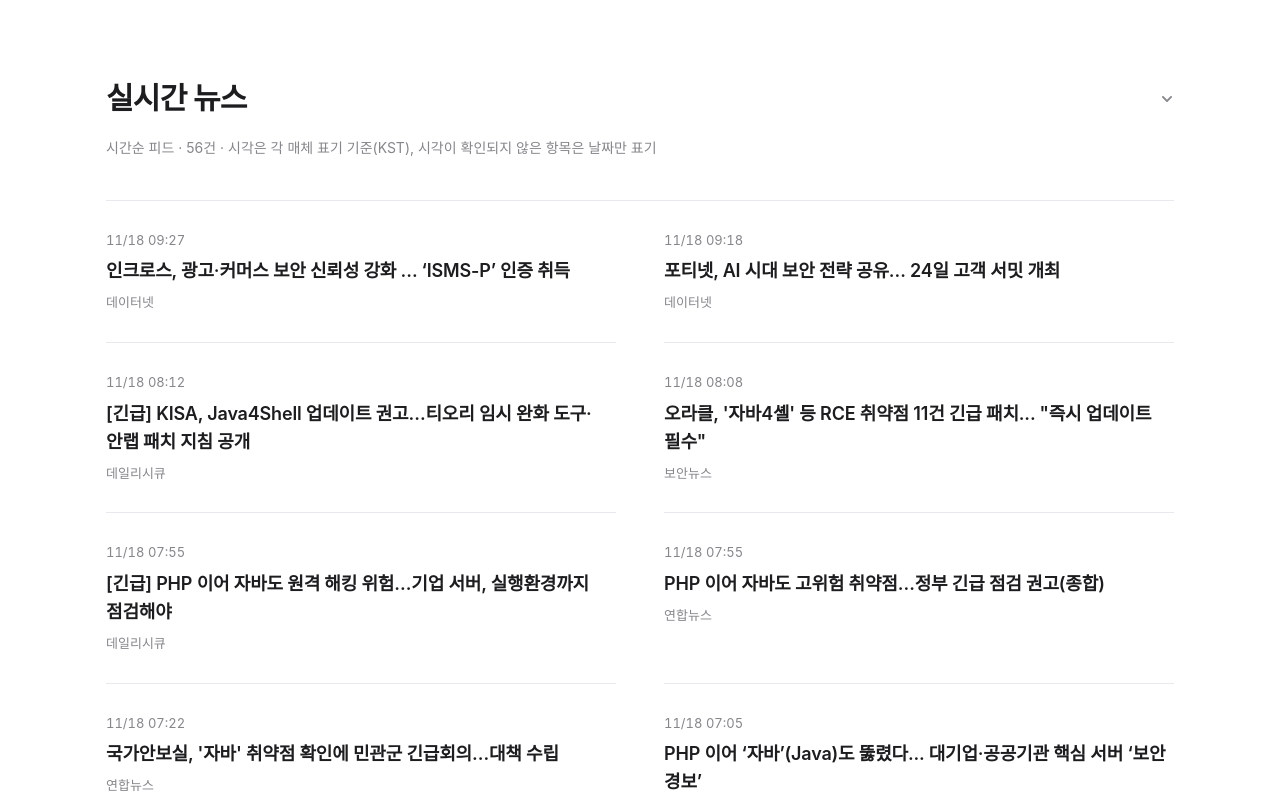
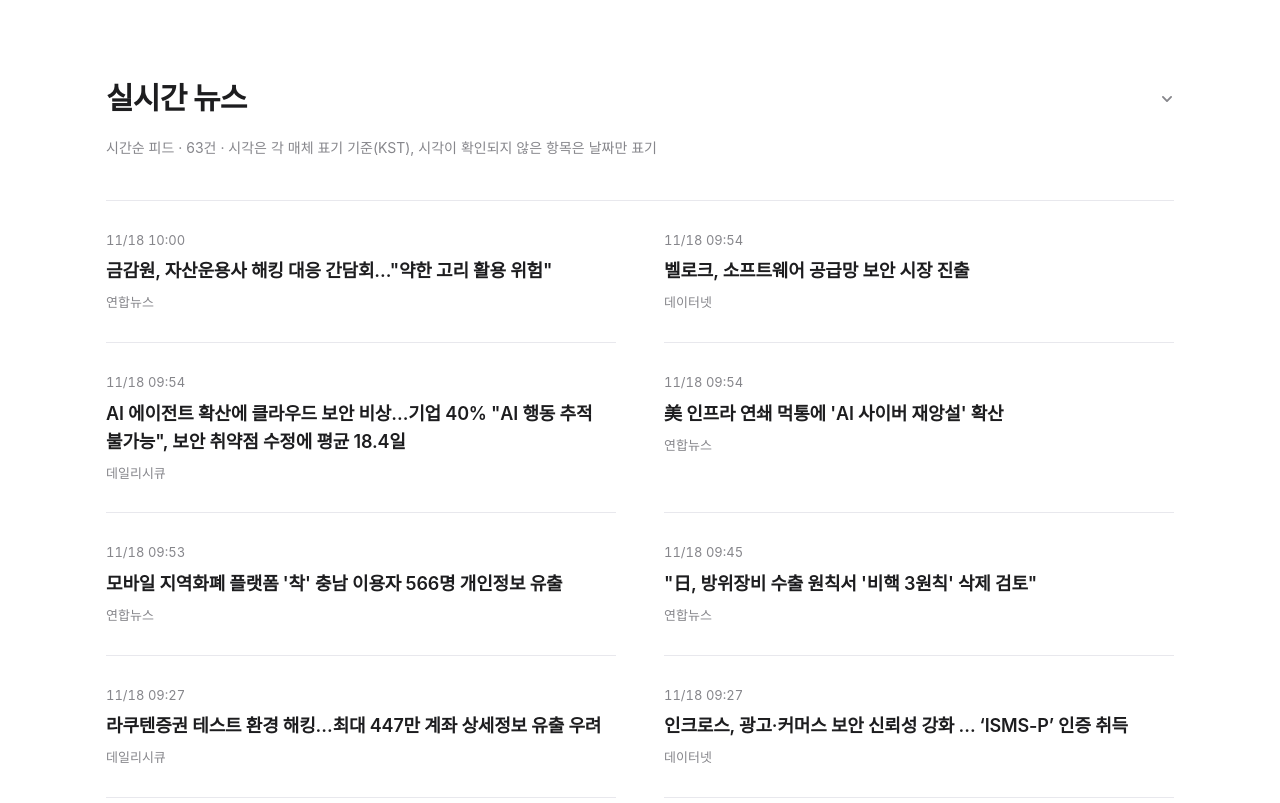
Before and after one commit to seungwooooooo/security-brief, a plain HTML site: page index.html in a window 1280 px wide. Shown: the part 780-1583 px from the top of the page. Drawn offline with Linux system fonts and the light colour scheme.

Commit message:
Update 2026-11-18 briefing: add 7 domestic items (Rakuten, FSS, AI agent cloud, US infra, Chak, Japan non-nuclear, Velock); real-time 56→63, domestic 43→50

```diff
--- a/index.html
+++ b/index.html
@@ -235,12 +235,47 @@
       <section aria-labelledby="h-feed" id="sec-feed">
         <div class="sec-head">
           <h2 id="h-feed"><button class="sec-toggle" type="button" aria-expanded="true" aria-controls="body-feed"><span>실시간 뉴스</span><svg class="chev" viewBox="0 0 12 12" width="14" height="14" aria-hidden="true" focusable="false"><path d="M2.5 4.25 6 7.75l3.5-3.5" fill="none" stroke="currentColor" stroke-width="1.6" stroke-linecap="round" stroke-linejoin="round"/></svg></button></h2>
-          <p>시간순 피드 · 56건 · 시각은 각 매체 표기 기준(KST), 시각이 확인되지 않은 항목은 날짜만 표기</p>
+          <p>시간순 피드 · 63건 · 시각은 각 매체 표기 기준(KST), 시각이 확인되지 않은 항목은 날짜만 표기</p>
         </div>
         <div class="sec-body" id="body-feed">
           <div class="sec-inner">
             <div class="feed">
           <article class="feed-item">
+            <span class="feed-time">11/18 10:00</span>
+            <h3><a href="https://www.yna.co.kr/view/AKR20261118037800002" target="_blank" rel="noopener">금감원, 자산운용사 해킹 대응 간담회…"약한 고리 활용 위험"</a></h3>
+            <span class="feed-src">연합뉴스</span>
+          </article>
+          <article class="feed-item">
+            <span class="feed-time">11/18 09:54</span>
+            <h3><a href="https://www.datanet.co.kr/news/articleView.html?idxno=300270" target="_blank" rel="noopener">벨로크, 소프트웨어 공급망 보안 시장 진출</a></h3>
+            <span class="feed-src">데이터넷</span>
+          </article>
+          <article class="feed-item">
+            <span class="feed-time">11/18 09:54</span>
+            <h3><a href="https://www.dailysecu.com/news/articleView.html?idxno=209584" target="_blank" rel="noopener">AI 에이전트 확산에 클라우드 보안 비상…기업 40% "AI 행동 추적 불가능", 보안 취약점 수정에 평균 18.4일</a></h3>
+            <span class="feed-src">데일리시큐</span>
+          </article>
+          <article class="feed-item">
+            <span class="feed-time">11/18 09:54</span>
+            <h3><a href="https://www.yna.co.kr/view/AKR20261118057300009" target="_blank" rel="noopener">美 인프라 연쇄 먹통에 'AI 사이버 재앙설' 확산</a></h3>
+            <span class="feed-src">연합뉴스</span>
+          </article>
+          <article class="feed-item">
+            <span class="feed-time">11/18 09:53</span>
+            <h3><a href="https://www.yna.co.kr/view/AKR20261118059000063" target="_blank" rel="noopener">모바일 지역화폐 플랫폼 '착' 충남 이용자 566명 개인정보 유출</a></h3>
+            <span class="feed-src">연합뉴스</span>
+          </article>
+          <article class="feed-item">
+            <span class="feed-time">11/18 09:45</span>
+            <h3><a href="https://www.yna.co.kr/view/AKR20261118046000073" target="_blank" rel="noopener">"日, 방위장비 수출 원칙서 '비핵 3원칙' 삭제 검토"</a></h3>
+            <span class="feed-src">연합뉴스</span>
+          </article>
+          <article class="feed-item">
+            <span class="feed-time">11/18 09:27</span>
+            <h3><a href="https://www.dailysecu.com/news/articleView.html?idxno=209583" target="_blank" rel="noopener">라쿠텐증권 테스트 환경 해킹…최대 447만 계좌 상세정보 유출 우려</a></h3>
+            <span class="feed-src">데일리시큐</span>
+          </article>
+          <article class="feed-item">
             <span class="feed-time">11/18 09:27</span>
             <h3><a href="https://www.datanet.co.kr/news/articleView.html?idxno=300263" target="_blank" rel="noopener">인크로스, 광고·커머스 보안 신뢰성 강화 … ‘ISMS-P’ 인증 취득</a></h3>
             <span class="feed-src">데이터넷</span>
@@ -529,7 +564,7 @@
       <!-- ===================== 3. 지표 요약 ===================== -->
       <div class="stats" aria-label="지표 요약">
         <div class="stat"><b>10</b><span>핵심 이슈 — 진행 중인 대형 사건</span></div>
-        <div class="stat"><b>43</b><span>국내 동향 — 11/17~18 보도</span></div>
+        <div class="stat"><b>50</b><span>국내 동향 — 11/17~18 보도</span></div>
         <div class="stat"><b>65</b><span>해외 동향 — 11/17~18 보도</span></div>
         <div class="stat"><b>31</b><span>CVE·취약점 — CVSS 9.0 이상 27건 포함</span></div>
         <div class="stat"><b>57</b><span>다크웹 유출 — 최근 24시간 건수 (+19%)</span></div>
@@ -995,15 +1030,43 @@
       <section aria-labelledby="h-trends" id="sec-trends">
         <div class="sec-head">
           <h2 id="h-trends"><button class="sec-toggle" type="button" aria-expanded="false" aria-controls="body-trends"><span>국내·해외 동향</span><svg class="chev" viewBox="0 0 12 12" width="14" height="14" aria-hidden="true" focusable="false"><path d="M2.5 4.25 6 7.75l3.5-3.5" fill="none" stroke="currentColor" stroke-width="1.6" stroke-linecap="round" stroke-linejoin="round"/></svg></button></h2>
-          <p>국내 43건 · 해외 65건 · 2026년 11월 17~18일 보도</p>
+          <p>국내 50건 · 해외 65건 · 2026년 11월 17~18일 보도</p>
         </div>
         <div class="sec-body collapsed" id="body-trends" hidden>
           <div class="sec-inner">
             <div class="news-grid">
           <div class="news-col">
             <h2 id="h-domestic">국내 동향</h2>
-            <p class="col-note">43건 · 2026년 11월 17~18일 보도</p>
-
+            <p class="col-note">50건 · 2026년 11월 17~18일 보도</p>
+
+            <article class="news-item">
+              <h3><a href="https://www.yna.co.kr/view/AKR20261118037800002" target="_blank" rel="noopener">금감원, 자산운용사 해킹 대응 간담회…"약한 고리 활용 위험"</a></h3>
+              <span class="news-meta">연합뉴스 · 2026-11-18</span>
+            </article>
+            <article class="news-item">
+              <h3><a href="https://www.datanet.co.kr/news/articleView.html?idxno=300270" target="_blank" rel="noopener">벨로크, 소프트웨어 공급망 보안 시장 진출</a></h3>
+              <span class="news-meta">데이터넷 · 2026-11-18</span>
+            </article>
+            <article class="news-item">
+              <h3><a href="https://www.dailysecu.com/news/articleView.html?idxno=209584" target="_blank" rel="noopener">AI 에이전트 확산에 클라우드 보안 비상…기업 40% "AI 행동 추적 불가능", 보안 취약점 수정에 평균 18.4일</a></h3>
+              <span class="news-meta">데일리시큐 · 2026-11-18</span>
+            </article>
+            <article class="news-item">
+              <h3><a href="https://www.yna.co.kr/view/AKR20261118057300009" target="_blank" rel="noopener">美 인프라 연쇄 먹통에 'AI 사이버 재앙설' 확산</a></h3>
+              <span class="news-meta">연합뉴스 · 2026-11-18</span>
+            </article>
+            <article class="news-item">
+              <h3><a href="https://www.yna.co.kr/view/AKR20261118059000063" target="_blank" rel="noopener">모바일 지역화폐 플랫폼 '착' 충남 이용자 566명 개인정보 유출</a></h3>
+              <span class="news-meta">연합뉴스 · 2026-11-18</span>
+            </article>
+            <article class="news-item">
+              <h3><a href="https://www.yna.co.kr/view/AKR20261118046000073" target="_blank" rel="noopener">"日, 방위장비 수출 원칙서 '비핵 3원칙' 삭제 검토"</a></h3>
+              <span class="news-meta">연합뉴스 · 2026-11-18</span>
+            </article>
+            <article class="news-item">
+              <h3><a href="https://www.dailysecu.com/news/articleView.html?idxno=209583" target="_blank" rel="noopener">라쿠텐증권 테스트 환경 해킹…최대 447만 계좌 상세정보 유출 우려</a></h3>
+              <span class="news-meta">데일리시큐 · 2026-11-18</span>
+            </article>
             <article class="news-item">
               <h3><a href="https://www.datanet.co.kr/news/articleView.html?idxno=300263" target="_blank" rel="noopener">인크로스, 광고·커머스 보안 신뢰성 강화 … ‘ISMS-P’ 인증 취득</a></h3>
               <span class="news-meta">데이터넷 · 2026-11-18</span>
```
